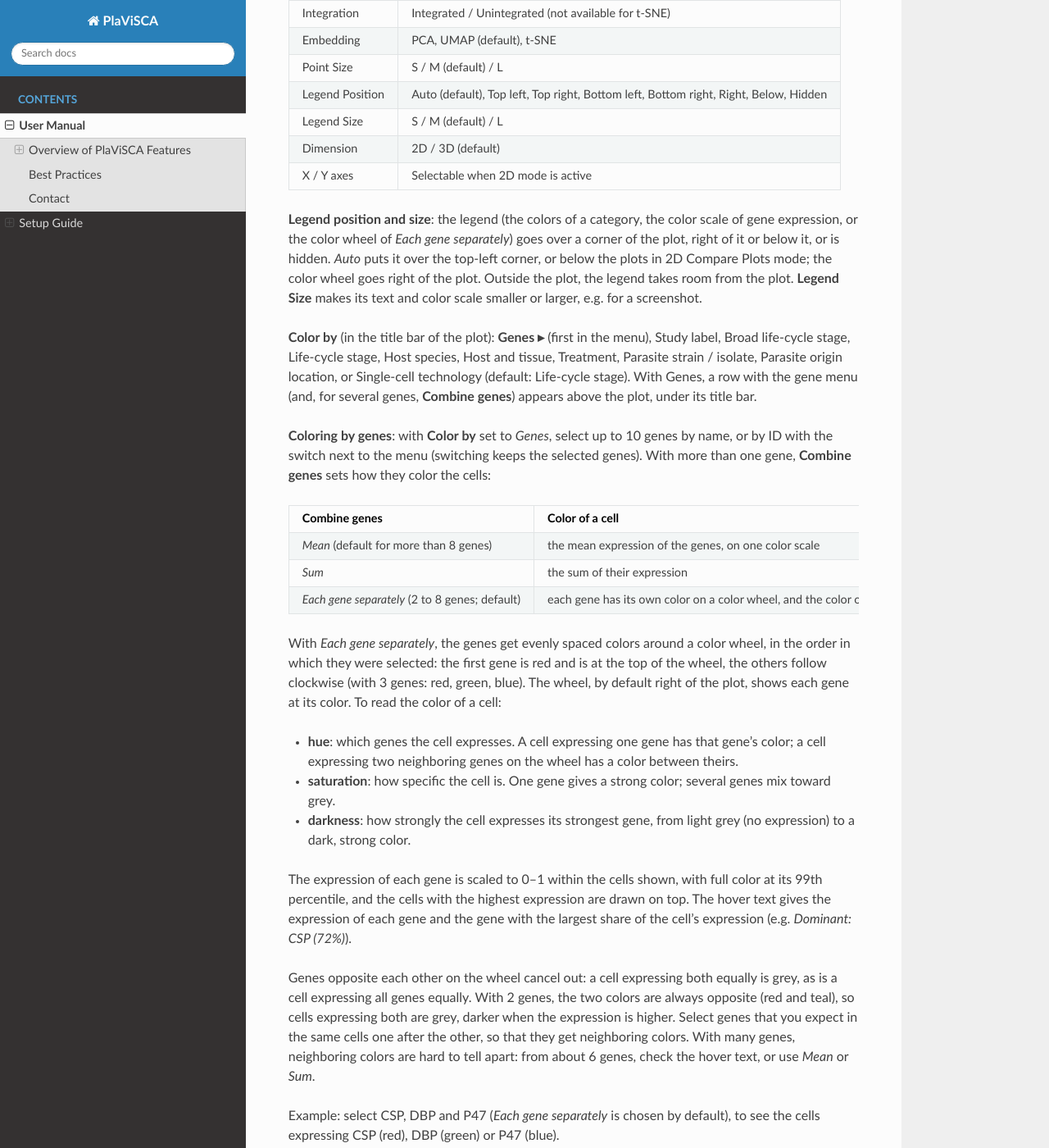
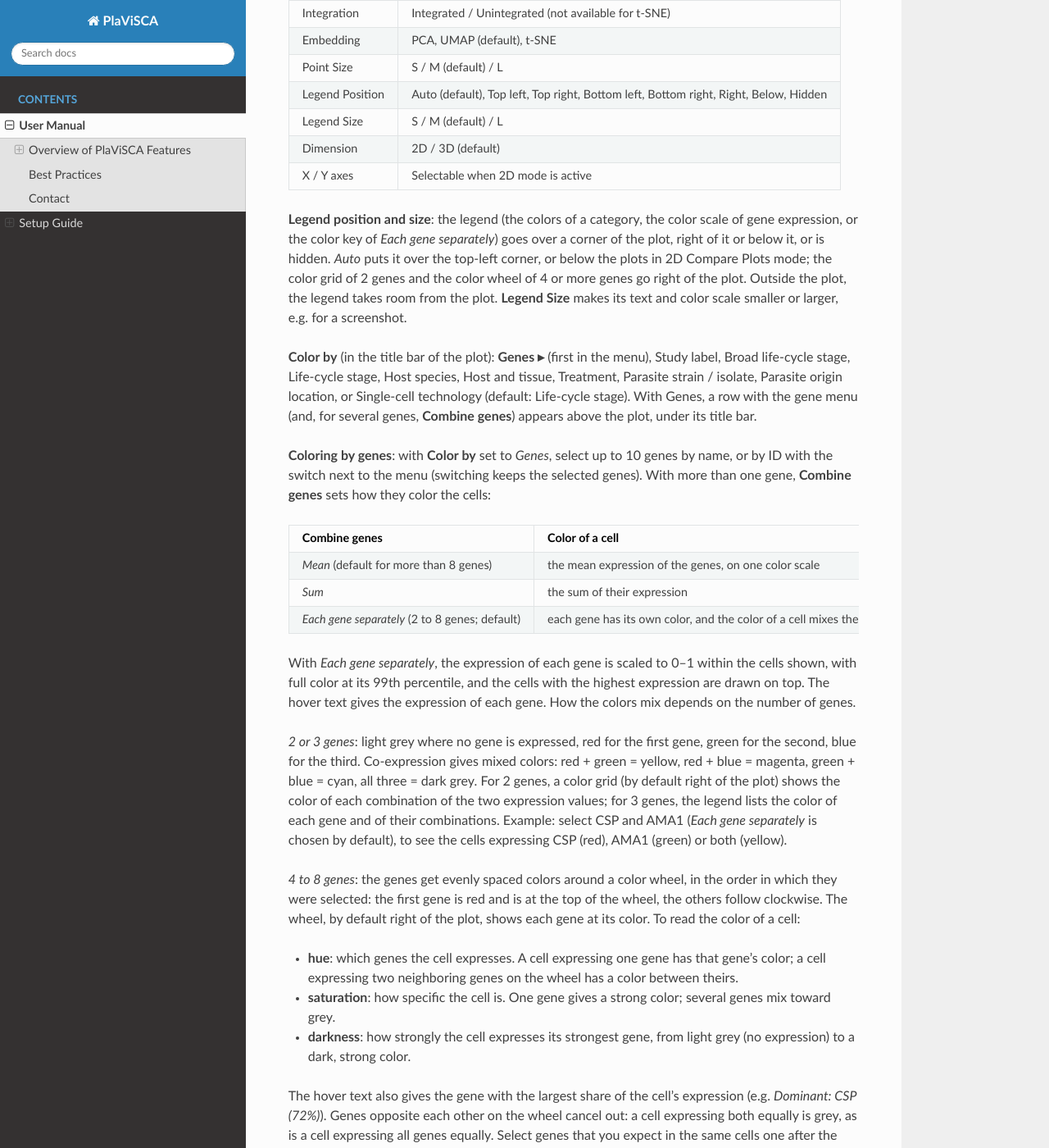
Before and after one commit to baia-ipc/PlaViSCA-app, a Sphinx documentation site: the page built from manual/docs/source/user_manual.md, in a window 1280 px wide and 1400 px high, scrolled down 3110 px. Shown: the whole window at 82% size. Built offline with Sphinx 7.4.7 and the Read the Docs theme 3.1.0, drawn with Linux system fonts in a browser that asks for light colours; some of the changed text lies outside the part shown.

Commit message:
Manual: Each gene separately, red/green/blue up to 3 genes, wheel from 4

```diff
--- a/manual/docs/source/user_manual.md
+++ b/manual/docs/source/user_manual.md
@@ -73,7 +73,7 @@ The Embeddings tab offers dimensionality reduction and customizable visualizatio
 | Dimension    | 2D / 3D (default)                              |
 | X / Y axes   | Selectable when 2D mode is active              |
 
-**Legend position and size**: the legend (the colors of a category, the color scale of gene expression, or the color wheel of *Each gene separately*) goes over a corner of the plot, right of it or below it, or is hidden. *Auto* puts it over the top-left corner, or below the plots in 2D Compare Plots mode; the color wheel goes right of the plot. Outside the plot, the legend takes room from the plot. **Legend Size** makes its text and color scale smaller or larger, e.g. for a screenshot.
+**Legend position and size**: the legend (the colors of a category, the color scale of gene expression, or the color key of *Each gene separately*) goes over a corner of the plot, right of it or below it, or is hidden. *Auto* puts it over the top-left corner, or below the plots in 2D Compare Plots mode; the color grid of 2 genes and the color wheel of 4 or more genes go right of the plot. Outside the plot, the legend takes room from the plot. **Legend Size** makes its text and color scale smaller or larger, e.g. for a screenshot.
 
 **Color by** (in the title bar of the plot): **Genes ▸** (first in the menu), Study label, Broad life-cycle stage, Life-cycle stage, Host species, Host and tissue, Treatment, Parasite strain / isolate, Parasite origin location, or Single-cell technology (default: Life-cycle stage). With Genes, a row with the gene menu (and, for several genes, **Combine genes**) appears above the plot, under its title bar.
 
@@ -83,19 +83,19 @@ The Embeddings tab offers dimensionality reduction and customizable visualizatio
 |---|---|
 | *Mean* (default for more than 8 genes) | the mean expression of the genes, on one color scale |
 | *Sum* | the sum of their expression |
-| *Each gene separately* (2 to 8 genes; default) | each gene has its own color on a color wheel, and the color of a cell mixes the colors of the genes it expresses (see below) |
+| *Each gene separately* (2 to 8 genes; default) | each gene has its own color, and the color of a cell mixes the colors of the genes it expresses (see below) |
 
-With *Each gene separately*, the genes get evenly spaced colors around a color wheel, in the order in which they were selected: the first gene is red and is at the top of the wheel, the others follow clockwise (with 3 genes: red, green, blue). The wheel, by default right of the plot, shows each gene at its color. To read the color of a cell:
+With *Each gene separately*, the expression of each gene is scaled to 0–1 within the cells shown, with full color at its 99th percentile, and the cells with the highest expression are drawn on top. The hover text gives the expression of each gene. How the colors mix depends on the number of genes.
+
+*2 or 3 genes*: light grey where no gene is expressed, red for the first gene, green for the second, blue for the third. Co-expression gives mixed colors: red + green = yellow, red + blue = magenta, green + blue = cyan, all three = dark grey. For 2 genes, a color grid (by default right of the plot) shows the color of each combination of the two expression values; for 3 genes, the legend lists the color of each gene and of their combinations. Example: select CSP and AMA1 (*Each gene separately* is chosen by default), to see the cells expressing CSP (red), AMA1 (green) or both (yellow).
+
+*4 to 8 genes*: the genes get evenly spaced colors around a color wheel, in the order in which they were selected: the first gene is red and is at the top of the wheel, the others follow clockwise. The wheel, by default right of the plot, shows each gene at its color. To read the color of a cell:
 
 - **hue**: which genes the cell expresses. A cell expressing one gene has that gene's color; a cell expressing two neighboring genes on the wheel has a color between theirs.
 - **saturation**: how specific the cell is. One gene gives a strong color; several genes mix toward grey.
 - **darkness**: how strongly the cell expresses its strongest gene, from light grey (no expression) to a dark, strong color.
 
-The expression of each gene is scaled to 0–1 within the cells shown, with full color at its 99th percentile, and the cells with the highest expression are drawn on top. The hover text gives the expression of each gene and the gene with the largest share of the cell's expression (e.g. *Dominant: CSP (72%)*).
-
-Genes opposite each other on the wheel cancel out: a cell expressing both equally is grey, as is a cell expressing all genes equally. With 2 genes, the two colors are always opposite (red and teal), so cells expressing both are grey, darker when the expression is higher. Select genes that you expect in the same cells one after the other, so that they get neighboring colors. With many genes, neighboring colors are hard to tell apart: from about 6 genes, check the hover text, or use *Mean* or *Sum*.
-
-Example: select CSP, DBP and P47 (*Each gene separately* is chosen by default), to see the cells expressing CSP (red), DBP (green) or P47 (blue).
+The hover text also gives the gene with the largest share of the cell's expression (e.g. *Dominant: CSP (72%)*). Genes opposite each other on the wheel cancel out: a cell expressing both equally is grey, as is a cell expressing all genes equally. Select genes that you expect in the same cells one after the other, so that they get neighboring colors. With many genes, neighboring colors are hard to tell apart: from about 6 genes, check the hover text, or use *Mean* or *Sum*.
 
 **Visualization bar**: the title bar of the plot holds **Color by** and the **Compare Plots** and **Download Data** buttons.
 
```
Also changed, not shown: docs/developer.md (+2 -2 lines), 3 other files.
